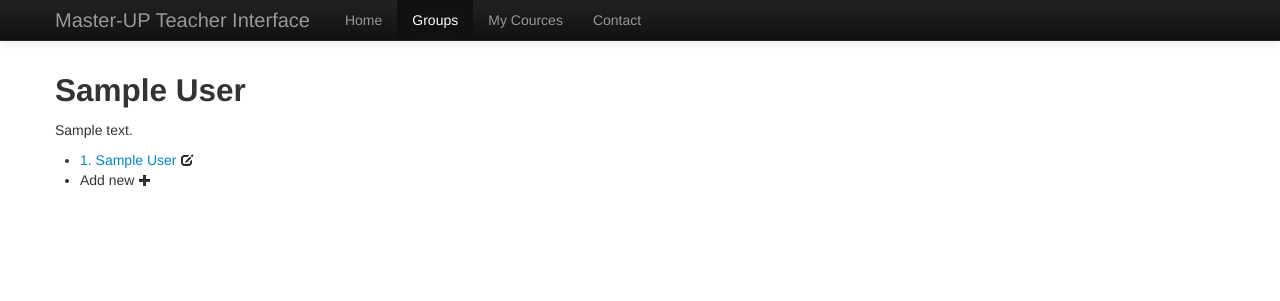
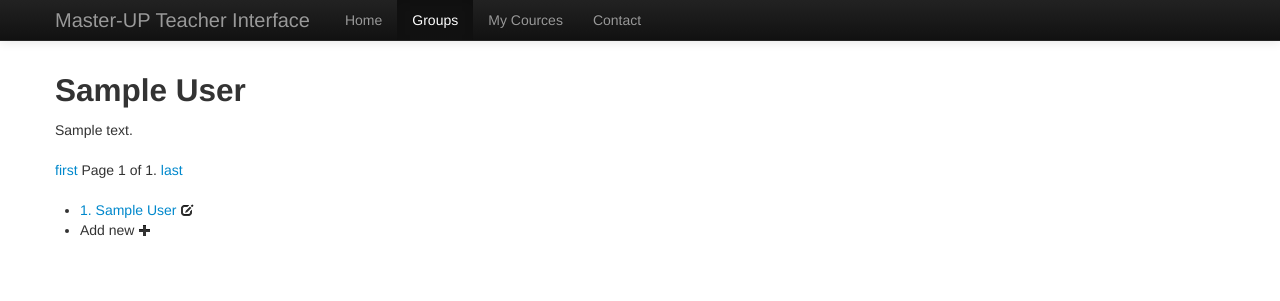
Before and after one commit to dixon-che/master-up-management-tool, a Django app: page /groups/1/ in a window 1280 px wide. Shown: the top 301 px of the page. Run offline with Django 3.2, Linux system fonts and the light colour scheme; a user stored in the database is signed in; tables that the repository leaves empty hold one stand-in row (values such as "Sample post"); some libraries are stand-ins or nearby versions.

Commit message:
pagination

```diff
--- a/requirements.txt
+++ b/requirements.txt
@@ -1,3 +1,3 @@
-django==1.5
+django==1.5.1
 south==0.7.6
 -e hg+https://bitbucket.org/alekam/django-registration#egg=registration
--- a/teacher_tool/teacher_tool/apps/student/views.py
+++ b/teacher_tool/teacher_tool/apps/student/views.py
@@ -3,6 +3,8 @@ from django.http import Http404
 from django.core.urlresolvers import reverse
 from django.forms import ModelForm
 from django.contrib.auth.decorators import login_required
+from django.core.paginator import Paginator, EmptyPage, PageNotAnInteger
+
 
 from teacher_tool.apps.student.models import Student, Group
 
@@ -16,7 +18,15 @@ def group_item_view(request, id):
 
     group = get_object_or_404(Group, id=id)
 
+
     students = Student.objects.filter(group=group)
+    paginator = Paginator(students, 5)
+    page = request.GET.get('page', 1)
+    try:
+        students = paginator.page(page)
+    except (PageNotAnInteger, EmptyPage):
+        raise Http404
+
     return render(request, "group_item.html",
                   {'students': students,
                    'group': group})
--- a/teacher_tool/teacher_tool/settings.py
+++ b/teacher_tool/teacher_tool/settings.py
@@ -3,6 +3,8 @@
 import os
 
 DEBUG = True
+#DEBUG = False
+
 TEMPLATE_DEBUG = DEBUG
 
 rel = lambda *x: os.path.join(os.path.dirname(os.path.abspath(__file__)), *x)
--- a/teacher_tool/teacher_tool/templates/group_item.html
+++ b/teacher_tool/teacher_tool/templates/group_item.html
@@ -7,6 +7,26 @@
       <p>{{ group.description }}</p>
 
 <div>
+
+<div class="pagination">
+    <span class="step-links">
+      <a href="?page=1">first</a>
+        {% if students.has_previous %}
+            <a href="?page={{ students.previous_page_number }}">previous</a>
+        {% endif %}
+
+
+        <span class="current">
+            Page {{ students.number }} of {{ students.paginator.num_pages }}.
+        </span>
+
+        {% if students.has_next %}
+            <a href="?page={{ students.next_page_number }}">next</a>
+        {% endif %}
+        <a href="?page={{ students.paginator.num_pages }}">last</a>
+    </span>
+</div>
+
   <ul>
 
     {% for student in students %}
```
Also changed, not shown: teacher_tool/teacher_tool/templates/404.html (added, +8 -0 lines), teacher_tool/teacher_tool/templates/500.html (added, +8 -0 lines).
